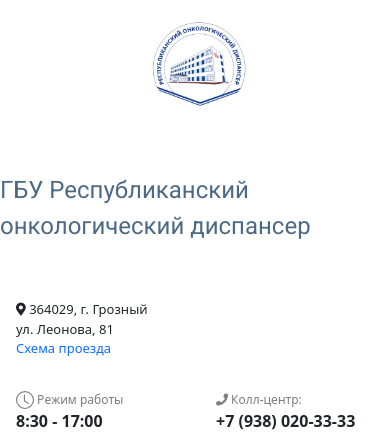
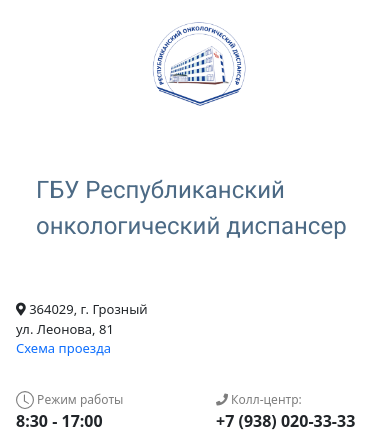
Before and after one commit to RDMN20/gburod, a Django app: page / in a window 390 px wide. Shown: the top 437 px of the page. Run offline with Django 3.2, Linux system fonts and the light colour scheme; some libraries are stand-ins or nearby versions.

Commit message:
Fix name org

```diff
--- a/gburod/gburod_site/templates/includes/header.html
+++ b/gburod/gburod_site/templates/includes/header.html
@@ -7,8 +7,8 @@
           <img class="logos" src="{% static 'img/repubcancercenter2.png' %}" alt="logo-image">
         </a>
       </div>
-      <div class="col-md-4 py-3 pl-0">
-        <div class="d-flex py-4 pl-0 gburod-docs justify-content-start">
+      <div class="col-md-4 py-3 pl-lg-0">
+        <div class="d-flex ml-4 my-4 mr-0 ml-lg-0 gburod-docs justify-content-start">
           ГБУ Республиканский онкологический диспансер
         </div>
       </div>
```
